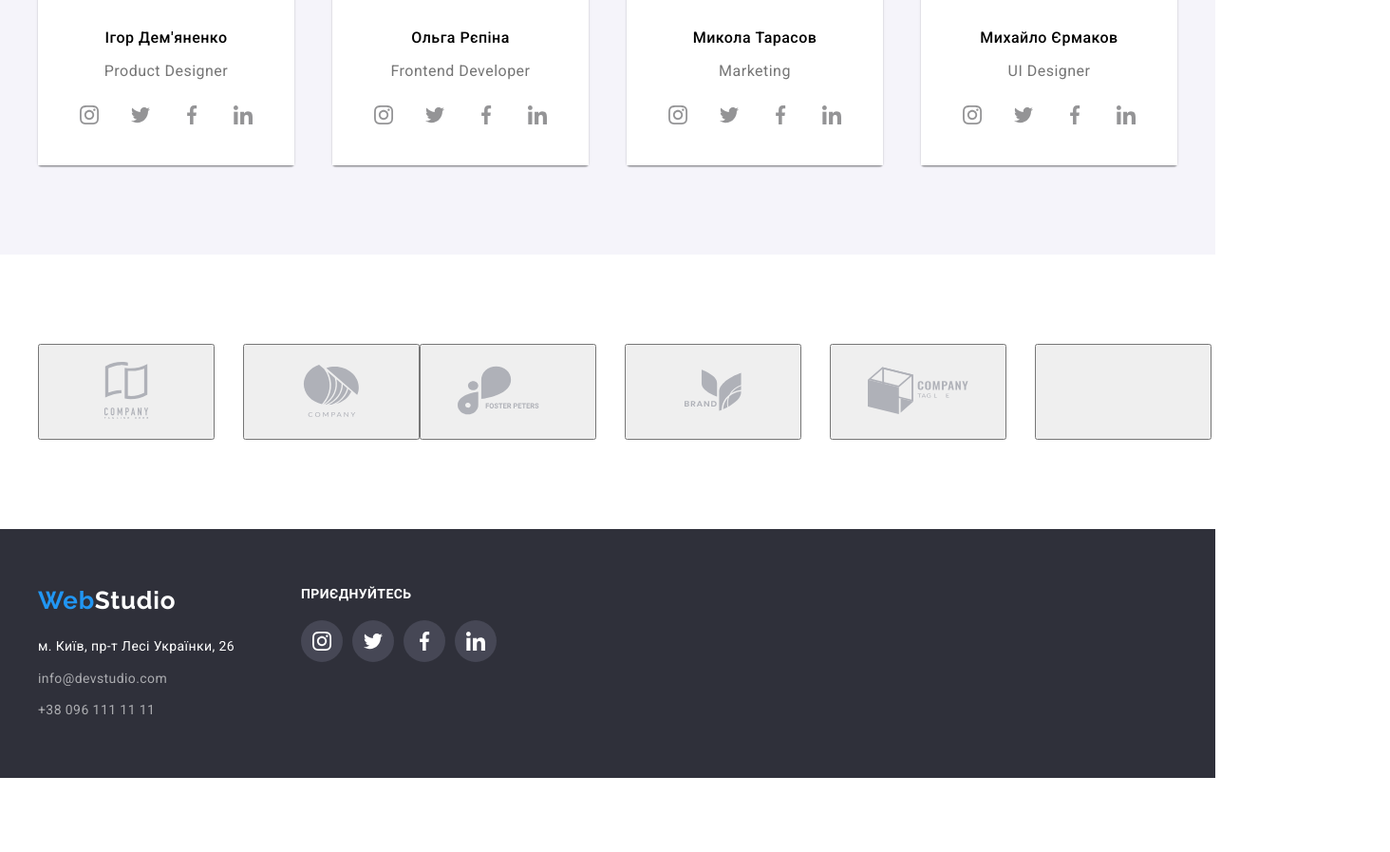
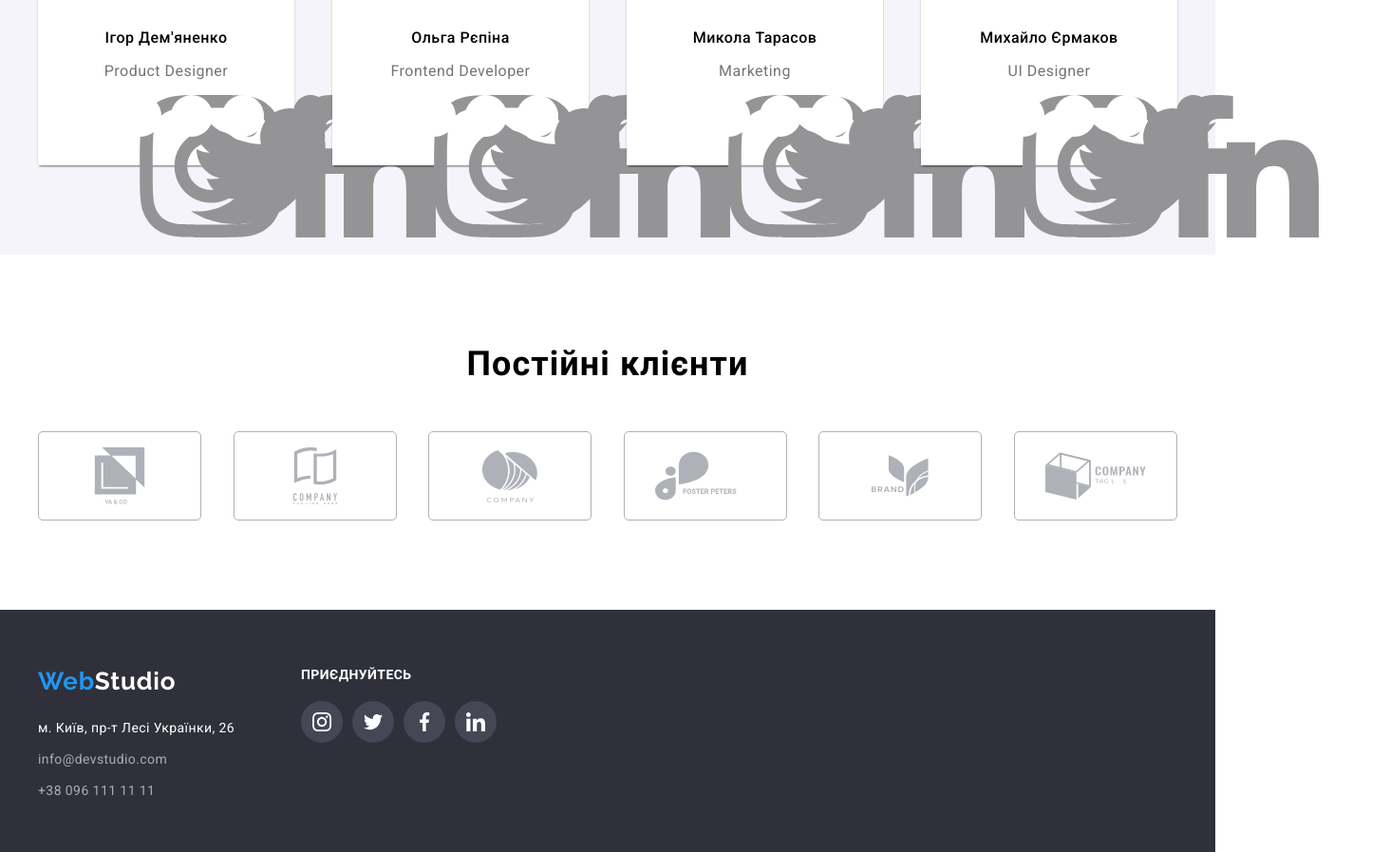
Before and after one commit to galetaia/goit-markup-hw-01, a plain HTML site: page index.html in a window 1280 px wide. Shown: the part 2056-2953 px from the top of the page at 95% size, 1464 px wide, since content can reach past the window. Before the commit the page ends 2875 px from the top, so only its background shows below. Drawn offline with Linux system fonts and the light colour scheme.

Commit message:
Add files via upload

```diff
--- a/index.html
+++ b/index.html
@@ -121,32 +121,32 @@
                     <span class="team-profession">Product Designer</span>
                 <ul class="team-social">
                     <li class="team-social__li">
-                        <button class="team-social__link">
-                            <svg class="team-social__svg" width="20px" height="20px">
+                        <a href="" class="team-social__link">
+                            <svg class="team-social__svg">
                                 <use class="team-social__use" href="./img/symbol-defs.svg#icon-instagram"></use>
                             </svg>
-                        </button>
+                        </a>
                     </li>
                     <li class="team-social__li">
-                        <button class="team-social__link">
-                            <svg class="team-social__svg" width="20px" height="20px">
+                        <a href="" class="team-social__link">
+                            <svg class="team-social__svg">
                                 <use href="./img/symbol-defs.svg#icon-twitter"></use>
                             </svg>
-                        </button>
+                        </a>
                     </li>
                     <li class="team-social__li">
-                        <button class="team-social__link">
-                            <svg class="team-social__svg" width="20px" height="20px">
+                        <a href="" class="team-social__link">
+                            <svg class="team-social__svg">
                                 <use href="./img/symbol-defs.svg#icon-facebook"></use>
                             </svg>
-                        </button>
+                        </a>
                     </li>
                     <li class="team-social__li">
-                        <button class="team-social__link">
-                            <svg class="team-social__svg" width="20px" height="20px">
+                        <a href="" class="team-social__link">
+                            <svg class="team-social__svg">
                                 <use href="./img/symbol-defs.svg#icon-linkedin-1"></use>
                             </svg>
-                        </button>
+                        </a>
                     </li>
                 </ul>
                 </div>
@@ -158,32 +158,32 @@
                     <span class="team-profession">Frontend Developer</span>
                 <ul class="team-social">
                     <li class="team-social__li">
-                        <button class="team-social__link">
-                            <svg class="team-social__svg" width="20px" height="20px">
+                        <a href="" class="team-social__link">
+                            <svg class="team-social__svg">
                                 <use href="./img/symbol-defs.svg#icon-instagram"></use>
                             </svg>
-                        </button>
+                        </a>
                     </li>
                     <li class="team-social__li">
-                        <button class="team-social__link">
-                            <svg class="team-social__svg" width="20px" height="20px">
+                        <a href="" class="team-social__link">
+                            <svg class="team-social__svg">
                                 <use href="./img/symbol-defs.svg#icon-twitter"></use>
                             </svg>
-                        </button>
+                        </a>
                     </li>
                     <li class="team-social__li">
-                        <button class="team-social__link">
-                            <svg class="team-social__svg" width="20px" height="20px">
+                        <a href="" class="team-social__link">
+                            <svg class="team-social__svg">
                                 <use href="./img/symbol-defs.svg#icon-facebook"></use>
                             </svg>
-                        </button>
+                        </a>
                     </li>
                     <li class="team-social__li">
-                        <button class="team-social__link">
-                            <svg class="team-social__svg" width="20px" height="20px">
+                        <a href="" class="team-social__link">
+                            <svg class="team-social__svg">
                                 <use href="./img/symbol-defs.svg#icon-linkedin-1"></use>
                             </svg>
-                        </button>
+                        </a>
                     </li>
                 </ul>
             </div>
@@ -195,32 +195,32 @@
                     <span class="team-profession">Marketing</span>
                 <ul class="team-social">
                     <li class="team-social__li">
-                        <button class="team-social__link">
-                            <svg class="team-social__svg" width="20px" height="20px">
+                        <a href="" class="team-social__link">
+                            <svg class="team-social__svg">
                                 <use href="./img/symbol-defs.svg#icon-instagram"></use>
                             </svg>
-                        </button>
+                        </a>
                     </li>
                     <li class="team-social__li">
-                        <button class="team-social__link">
-                            <svg class="team-social__svg" width="20px" height="20px">
+                        <a href="" class="team-social__link">
+                            <svg class="team-social__svg">
                                 <use href="./img/symbol-defs.svg#icon-twitter"></use>
                             </svg>
-                        </button>
+                        </a>
                     </li>
                     <li class="team-social__li">
-                        <button class="team-social__link">
-                            <svg class="team-social__svg" width="20px" height="20px">
+                        <a href="" class="team-social__link">
+                            <svg class="team-social__svg">
                                 <use href="./img/symbol-defs.svg#icon-facebook"></use>
                             </svg>
-                        </button>
+                        </a>
                     </li>
                     <li class="team-social__li">
-                        <button class="team-social__link">
-                            <svg class="team-social__svg" width="20px" height="20px">
+                        <a href="" class="team-social__link">
+                            <svg class="team-social__svg">
                                 <use href="./img/symbol-defs.svg#icon-linkedin-1"></use>
                             </svg>
-                        </button>
+                        </a>
                     </li>
                 </ul>
                 </div>
@@ -232,32 +232,32 @@
                     <span class="team-profession">UI Designer</span>
                 <ul class="team-social">
                     <li class="team-social__li">
-                        <button class="team-social__link">
-                            <svg class="team-social__svg" width="20px" height="20px">
+                        <a href="" class="team-social__link">
+                            <svg class="team-social__svg">
                                 <use href="./img/symbol-defs.svg#icon-instagram"></use>
                             </svg>
-                        </button>
+                        </a>
                     </li>
                     <li class="team-social__li">
-                        <button class="team-social__link">
-                            <svg class="team-social__svg" width="20px" height="20px">
+                        <a href="" class="team-social__link">
+                            <svg class="team-social__svg">
                                 <use href="./img/symbol-defs.svg#icon-twitter"></use>
                             </svg>
-                        </button>
+                        </a>
                     </li>
                     <li class="team-social__li">
-                        <button class="team-social__link">
-                            <svg class="team-social__svg" width="20px" height="20px">
+                        <a href="" class="team-social__link">
+                            <svg class="team-social__svg">
                                 <use href="./img/symbol-defs.svg#icon-facebook"></use>
                             </svg>
-                        </button>
+                        </a>
                     </li>
                     <li class="team-social__li">
-                        <button class="team-social__link">
-                            <svg class="team-social__svg" width="20px" height="20px">
+                        <a href="" class="team-social__link">
+                            <svg class="team-social__svg">
                                 <use href="./img/symbol-defs.svg#icon-linkedin-1"></use>
                             </svg>
-                        </button>
+                        </a>
                     </li>
                 </ul>
                 </div>
@@ -268,48 +268,49 @@
 </section>
 <section class="section">
     <div class="container">
+        <h2 class="clients-title">Постійні клієнти</h2>
             <ul class="clients-list">
                 <li class="clients-list__li">
-            <button class="clients-list__button">
+                    <a href="" class="clients-list__link">
+                        <svg class="clients-list__svg">
+                            <use href="./img/symbol-defs.svg#icon-group"></use>
+                        </svg>
+                    </a>
+                </li>
+                <li class="clients-list__li">
+                    <a href="" class="clients-list__link">
                         <svg class="clients-list__svg">
                             <use href="./img/symbol-defs.svg#icon-group-1"></use>
                         </svg>
-            </button>
+                    </a>
                 </li>
-        <li>
-            <button class="clients-list__button">
+                <li class="clients-list__li">
+                    <a href="" class="clients-list__link">
                         <svg class="clients-list__svg">
                             <use href="./img/symbol-defs.svg#icon-group-2"></use>
                         </svg>
-            </button>
+                    </a>
                 </li>
                 <li class="clients-list__li">
-            <button class="clients-list__button">
+                    <a href="" class="clients-list__link">
                         <svg class="clients-list__svg">
                             <use href="./img/symbol-defs.svg#icon-group-3"></use>
                         </svg>
-            </button>
+                    </a>
                 </li>
                 <li class="clients-list__li">
-            <button class="clients-list__button">
+                    <a href="" class="clients-list__link">
                         <svg class="clients-list__svg">
                             <use href="./img/symbol-defs.svg#icon-group-4"></use>
                         </svg>
-            </button>
+                    </a>
                 </li>
                 <li class="clients-list__li">
-            <button class="clients-list__button">
+                    <a href="" class="clients-list__link">
                         <svg class="clients-list__svg">
                             <use href="./img/symbol-defs.svg#icon-group-5"></use>
                         </svg>
-            </button>
-        </li>
-        <li class="clients-list__li">
-            <button class="clients-list__button">
-                <svg class="clients-list__svg">
-                    <use href="./img/symbol-defs.svg#icon-group-6"></use>
-                </svg>
-            </button>
+                    </a>
                 </li>
             </ul>
     </div>
```
Lines whose indentation alone changed are shown as unchanged.
